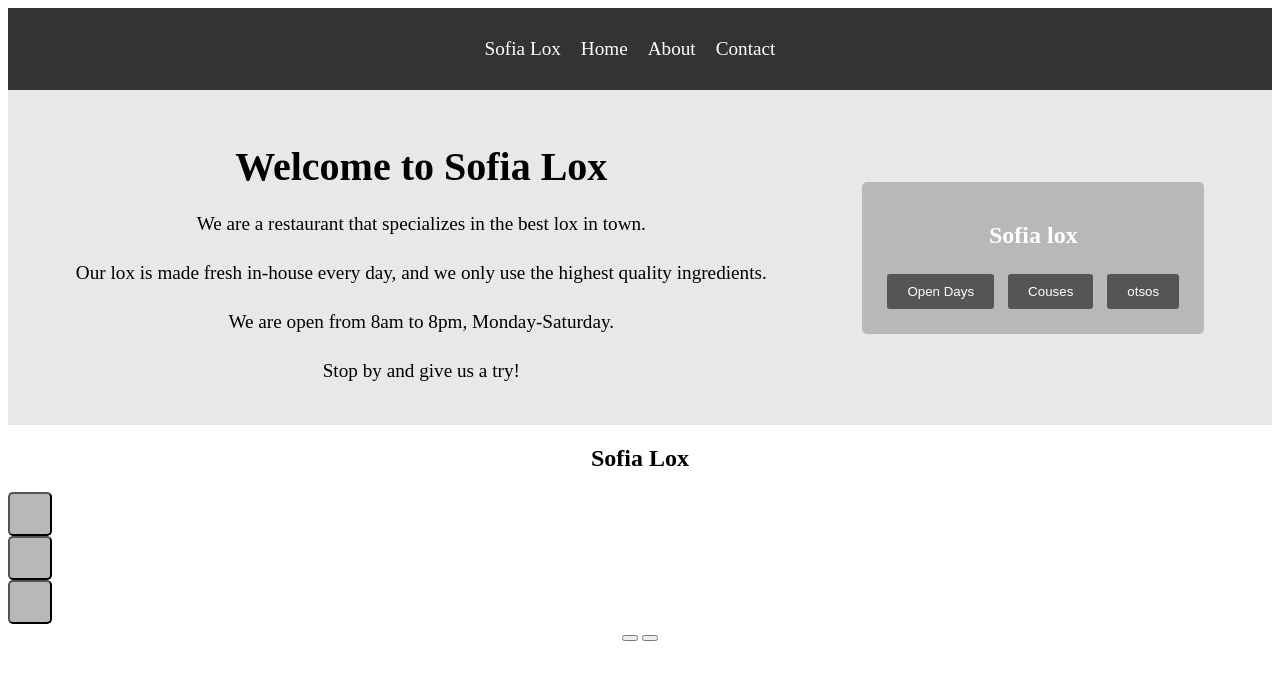
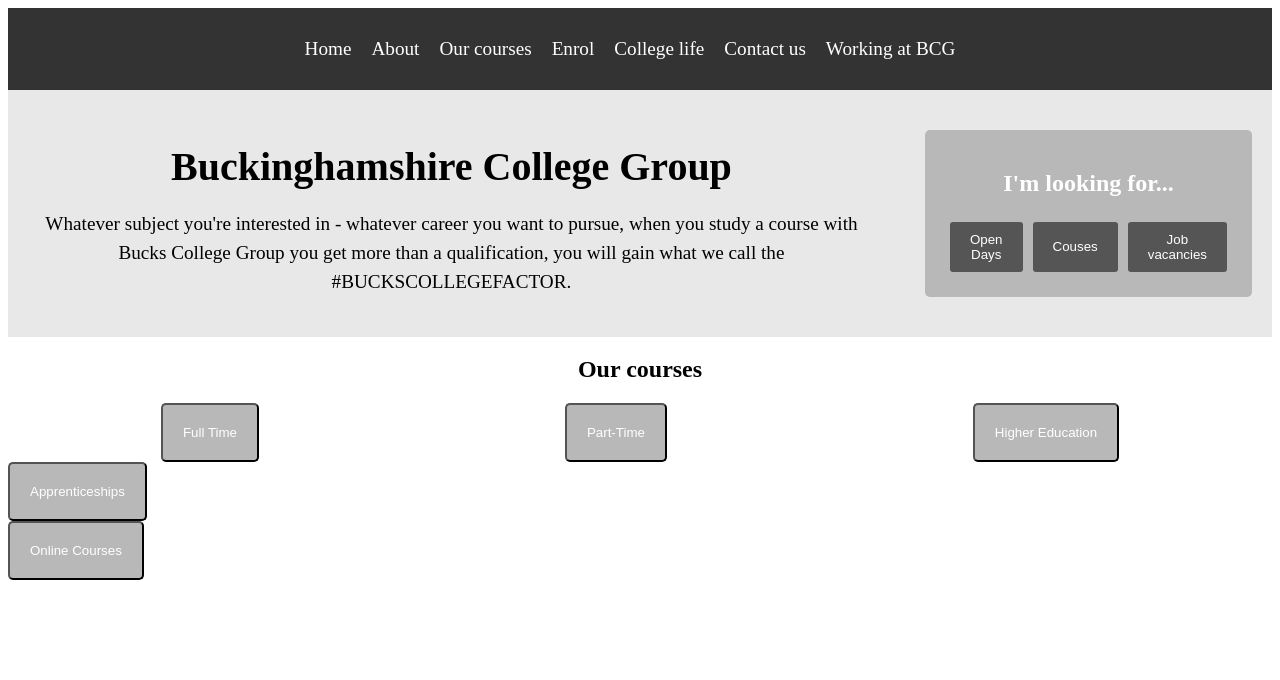
Before and after one commit to ttrnsf/Unit-13-Task-3, a plain HTML site: page index.html in a window 1280 px wide. Drawn offline with Linux system fonts and the light colour scheme.

Commit message:
4:06 13.05

```diff
--- a/index.html
+++ b/index.html
@@ -11,10 +11,13 @@
 <header>
     <nav>
         <ul>
-            <li><a href="index.html">Sofia Lox</a></li>
             <li><a href="index.html">Home</a></li>
             <li><a href="about.html">About</a></li>
-            <li><a href="contact.html">Contact</a></li>
+            <li><a href="courses.html">Our courses</a></li>
+            <li><a href="enrol.html">Enrol</a></li>
+            <li><a href="college.html">College life</a></li>
+            <li><a href="contact.html">Contact us</a></li>
+            <li><a href="working.html">Working at BCG</a></li>
         </ul>
     </nav>
 </header>
@@ -22,19 +25,17 @@
     <section>
         <div class="hero">
             <div>
-                <h1>Welcome to Sofia Lox</h1>
-                <p>We are a restaurant that specializes in the best lox in town.</p>
-                <p>Our lox is made fresh in-house every day, and we only use the highest quality ingredients.</p>
-                <p>We are open from 8am to 8pm, Monday-Saturday.</p>
-                <p>Stop by and give us a try!</p>
+                <h1>Buckinghamshire College Group</h1>
+                <p>Whatever subject you're interested in - whatever
+                    career you want to pursue, when you study a course with Bucks College Group you get more than a qualification, you will gain what we call the #BUCKSCOLLEGEFACTOR.</p>
             </div>
 
         <div class="card-hero">
-            <h2>Sofia lox </h2>
+            <h2>I'm looking for... </h2>
             <div class="align">
                 <button>Open Days </button>
                 <button>Couses </button>
-                <button>otsos</button>
+                <button>Job vacancies</button>
             </div>
 
         </div>
@@ -42,16 +43,17 @@
 
     </section>
     <section class="">
-        <h2>Sofia Lox</h2>
+        <h2>Our courses</h2>
         <div class="">
-            <div class="card-course">
-                <button></button>
-                <button></button>
-                <button></button>
+            <div class="card-course-wrapper card-course">
+                <button>Full Time</button>
+                <button>Part-Time</button>
+                <button>Higher Education</button>
             </div>
-            <div>
-                <button></button>
-                <button></button>
+            <div class="card card-course">
+                <button>Apprenticeships</button>
+                <button>Online Courses</button>
+
             </div>
         </div>
 
--- a/style.css
+++ b/style.css
@@ -63,8 +63,13 @@ li {
     display: flex;
     align-items: center;
     justify-content: space-around;
+    gap: 50px;
 
 }
+.align {
+    display: flex;
+}
+
 .card-hero {
     background-color: #b8b8b8;
     color: #fff;
@@ -116,3 +121,9 @@ li {
     flex-direction: row;
     justify-content: space-between;
 }
+.card-course-wrapper {
+    display: flex;
+    align-items: center;
+    justify-content: space-around;
+
+}
```
